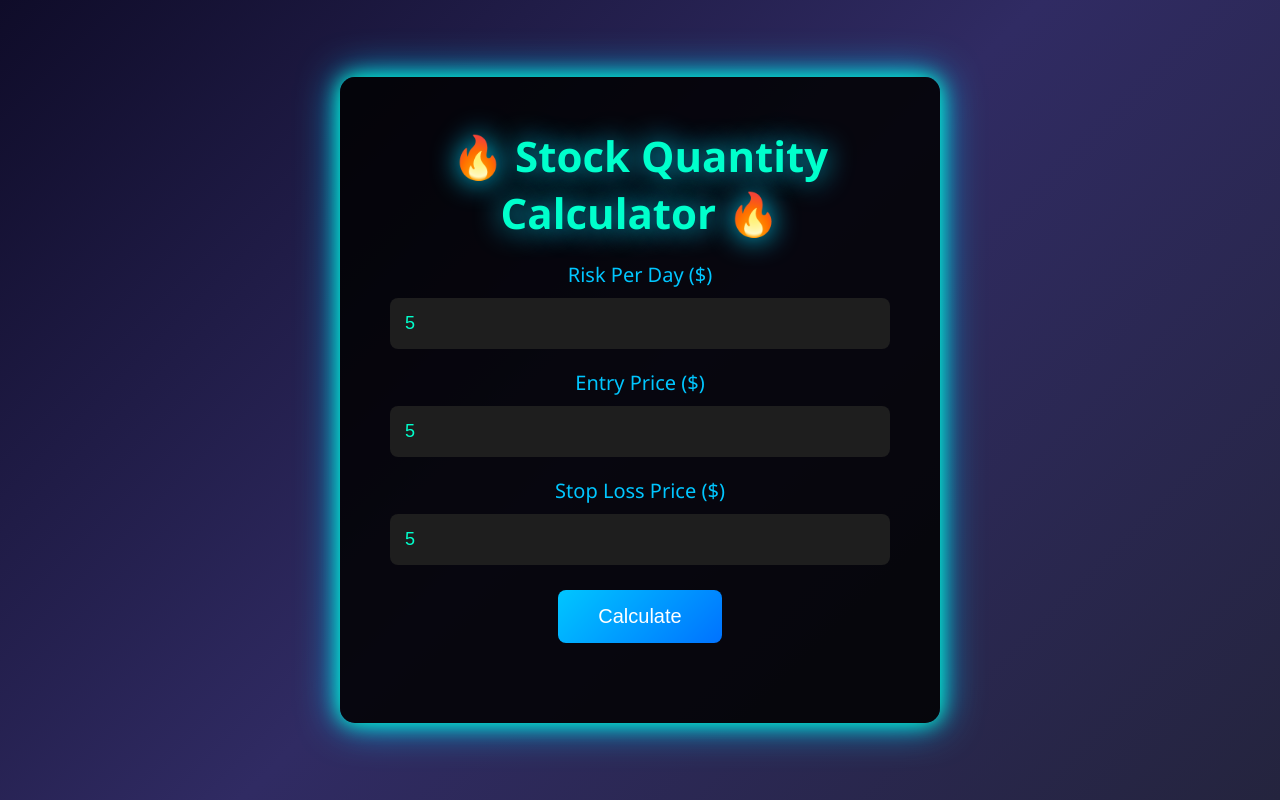
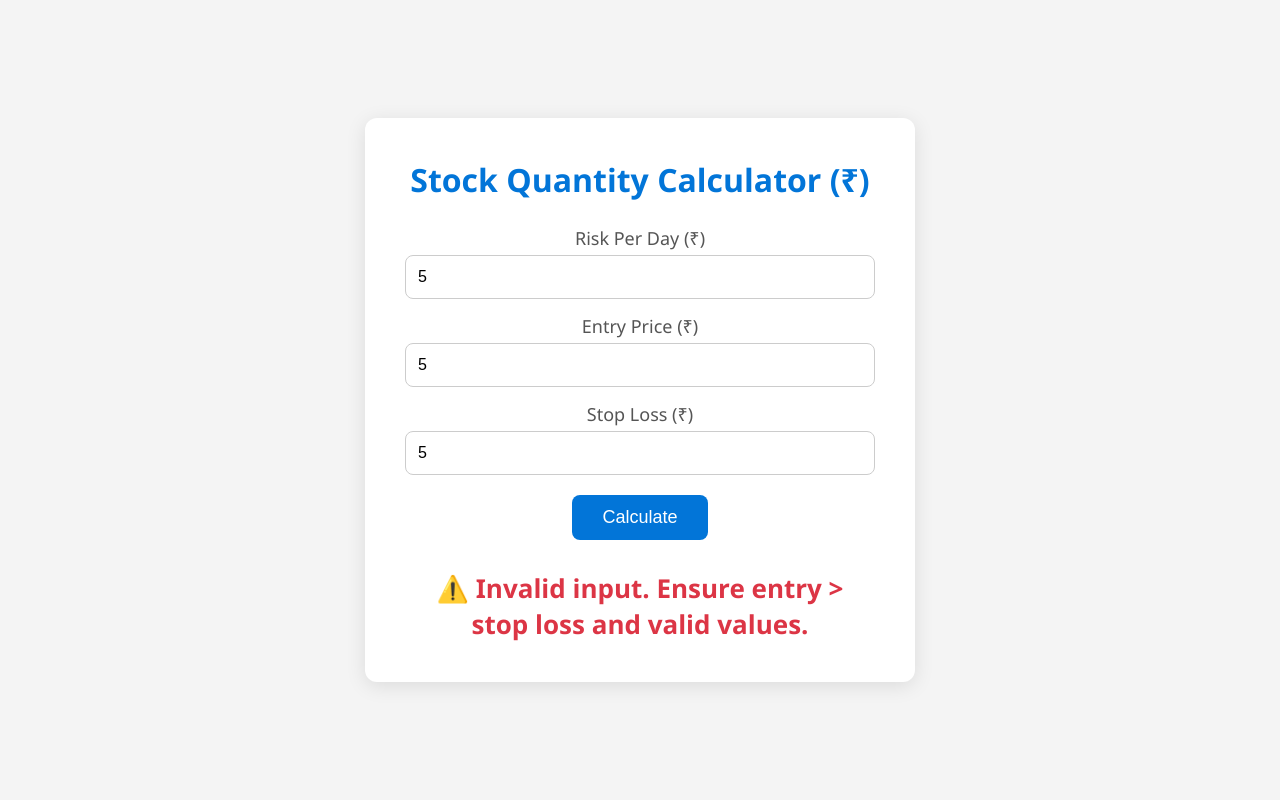
Before and after one commit to lilshetty/QuantityCalculator, a plain HTML site: page index.html in a window 1280 px wide. Both pictures are taken after typing "5", "5", "5" into the empty fields and a click on the button "Calculate". Drawn offline with Linux system fonts and the light colour scheme.

Commit message:
Update index.html

```diff
--- a/index.html
+++ b/index.html
@@ -3,9 +3,8 @@
 <head>
   <meta charset="UTF-8">
   <meta name="viewport" content="width=device-width, initial-scale=1.0">
-  <title>Stock Quantity Calculator</title>
+  <title>Stock Quantity Calculator (India)</title>
   <style>
-    /* Global Styles */
     * {
       box-sizing: border-box;
       margin: 0;
@@ -15,110 +14,89 @@
     body {
       font-family: 'Segoe UI', Tahoma, Geneva, Verdana, sans-serif;
       height: 100vh;
-      background: linear-gradient(135deg, #0f0c29, #302b63, #24243e);
-      color: #fff;
+      background: #f4f4f4;
+      color: #333;
       display: flex;
       justify-content: center;
       align-items: center;
-      animation: fadeIn 1.5s ease-in-out;
     }
 
     .container {
-      background: rgba(0, 0, 0, 0.85);
-      box-shadow: 0 0 20px #00ffcc, 0 0 40px #00c6ff;
-      border-radius: 15px;
-      padding: 50px;
+      background: #fff;
+      box-shadow: 0 4px 20px rgba(0, 0, 0, 0.1);
+      border-radius: 12px;
+      padding: 40px;
       width: 90%;
-      max-width: 600px;
+      max-width: 550px;
       text-align: center;
-      transition: transform 0.5s ease;
+      transition: 0.3s;
     }
 
     .container:hover {
-      transform: scale(1.05);
-      box-shadow: 0 0 30px #00ffcc, 0 0 60px #00c6ff;
+      box-shadow: 0 8px 30px rgba(0, 0, 0, 0.15);
     }
 
     h1 {
-      font-size: 42px;
-      margin-bottom: 20px;
-      color: #00ffcc;
-      text-shadow: 0 0 10px #00c6ff;
-      animation: neonGlow 1.5s infinite alternate;
+      font-size: 32px;
+      color: #0275d8;
+      margin-bottom: 25px;
     }
 
     label {
       display: block;
-      font-size: 20px;
-      margin: 20px 0 10px;
-      color: #00c6ff;
+      font-size: 18px;
+      margin: 15px 0 5px;
+      color: #555;
     }
 
     input {
       width: 100%;
-      padding: 15px;
+      padding: 12px;
+      font-size: 16px;
+      border: 1px solid #ccc;
+      border-radius: 8px;
+      outline: none;
+      transition: border 0.3s;
+    }
+
+    input:focus {
+      border: 1px solid #0275d8;
+    }
+
+    button {
+      margin-top: 20px;
+      padding: 12px 30px;
+      background: #0275d8;
+      color: #fff;
       font-size: 18px;
       border: none;
       border-radius: 8px;
-      outline: none;
-      background: #1e1e1e;
-      color: #00ffcc;
-      transition: box-shadow 0.3s;
-    }
-
-    input:focus {
-      box-shadow: 0 0 10px #00c6ff;
-    }
-
-    button {
-      margin-top: 25px;
-      padding: 15px 40px;
-      background: linear-gradient(135deg, #00c6ff, #0072ff);
-      color: #fff;
-      font-size: 20px;
-      border: none;
-      border-radius: 8px;
       cursor: pointer;
-      transition: background 0.3s, transform 0.3s;
+      transition: 0.3s;
     }
 
     button:hover {
-      background: linear-gradient(135deg, #0072ff, #00ffcc);
-      transform: translateY(-8px);
-      box-shadow: 0 0 15px #00ffcc;
+      background: #025aa5;
     }
 
     #result {
       margin-top: 30px;
-      font-size: 36px;
+      font-size: 26px;
+      color: #28a745;
       font-weight: bold;
-      color: #00ffcc;
-      text-shadow: 0 0 15px #00c6ff;
-      animation: fadeIn 1s ease-in-out;
-    }
-
-    @keyframes fadeIn {
-      from { opacity: 0; }
-      to { opacity: 1; }
-    }
-
-    @keyframes neonGlow {
-      0% { text-shadow: 0 0 15px #00ffcc; }
-      100% { text-shadow: 0 0 30px #00c6ff; }
     }
 
     @media (max-width: 768px) {
       .container {
-        padding: 30px;
+        padding: 25px;
       }
 
       h1 {
-        font-size: 32px;
+        font-size: 28px;
       }
 
       input, button {
         font-size: 16px;
-        padding: 12px;
       }
     }
   </style>
@@ -126,15 +104,15 @@
 <body>
 
 <div class="container">
-  <h1>🔥 Stock Quantity Calculator 🔥</h1>
+  <h1>Stock Quantity Calculator (₹)</h1>
 
-  <label>Risk Per Day ($)</label>
-  <input type="number" id="risk" placeholder="Enter risk amount" required>
+  <label>Risk Per Day (₹)</label>
+  <input type="number" id="risk" placeholder="Enter daily risk" required>
 
-  <label>Entry Price ($)</label>
+  <label>Entry Price (₹)</label>
   <input type="number" id="entry" placeholder="Enter entry price" required>
 
-  <label>Stop Loss Price ($)</label>
+  <label>Stop Loss (₹)</label>
   <input type="number" id="stopLoss" placeholder="Enter stop loss price" required>
 
   <button onclick="calculateQuantity()">Calculate</button>
@@ -150,12 +128,15 @@
 
     const resultDiv = document.getElementById("result");
 
-    if (risk > 0 && entry > stopLoss) {
-      const quantity = risk / (entry - stopLoss);
-      resultDiv.innerHTML = 💡 Quantity: <span>${Math.floor(quantity)}</span> shares;
-    } else {
-      resultDiv.innerHTML = "⚠ Invalid input. Ensure entry > stop loss and risk > 0.";
+    if (!risk || !entry || !stopLoss || entry <= stopLoss) {
+      resultDiv.innerHTML = "⚠️ Invalid input. Ensure entry > stop loss and valid values.";
+      resultDiv.style.color = "#dc3545";  // Red color for error
+      return;
     }
+
+    const quantity = risk / (entry - stopLoss);
+    resultDiv.innerHTML = `✅ Quantity: ₹${Math.floor(quantity)} shares`;
+    resultDiv.style.color = "#28a745";  // Green color for valid result
   }
 </script>
 
```
